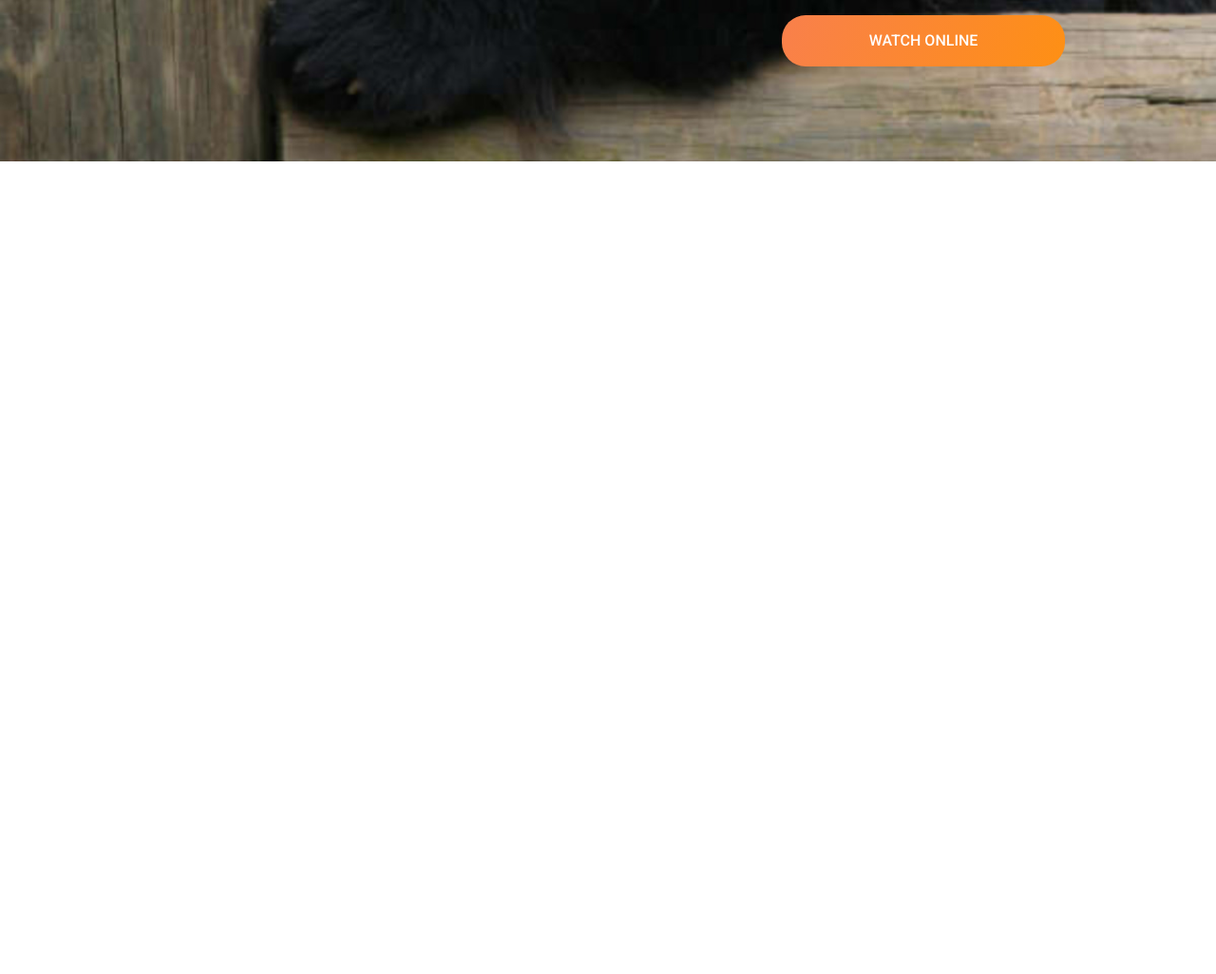
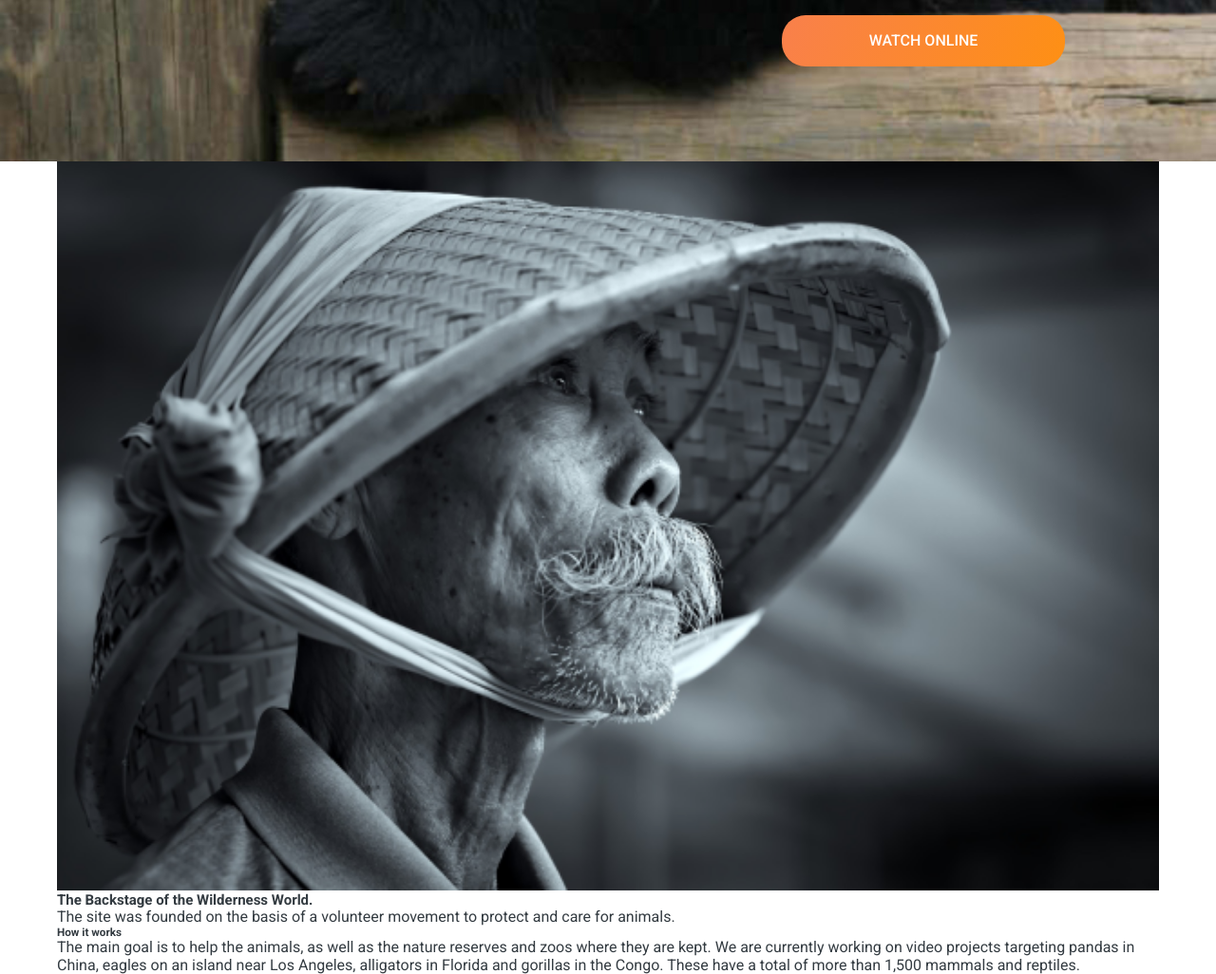
Before and after one commit to Amminn/testing-online-zoo, a plain HTML site: page pages/main/index.html in a window 1280 px wide. Shown: the part 610-1636 px from the top of the page at 95% size. Before the commit the page ends 800 px from the top, so only its background shows below. Drawn offline with Linux system fonts and the light colour scheme.

Commit message:
feat: done html backstage section

```diff
--- a/pages/main/index.html
+++ b/pages/main/index.html
@@ -48,6 +48,23 @@
         </div>
       </div>
     </section>
+
+    <section class="backstage-of-the-wilderness">
+      <div class="container">
+        <div class="hero-wrapper">
+          <div class="hero-wrapper__img">
+            <img src="../../assests/images/bamboo-cap.png" alt="bambo cap">
+          </div>
+
+          <div class="hero-wrapper__info">
+            <h2>The Backstage of the Wilderness World.</h2>
+            <p>The site was founded on the basis of a volunteer movement to protect and care for animals.</p>
+            <h3>How it works </h3>
+            <p>The main goal is to help the animals, as well as the nature reserves and zoos where they are kept. We are currently working on video projects targeting pandas in China, eagles on an island near Los Angeles, alligators in Florida and gorillas in the Congo. These have a total of more than 1,500 mammals and reptiles.</p>
+          </div>
+        </div>
+      </div>
+    </section>
   </main>
   <footer></footer>
 
```
